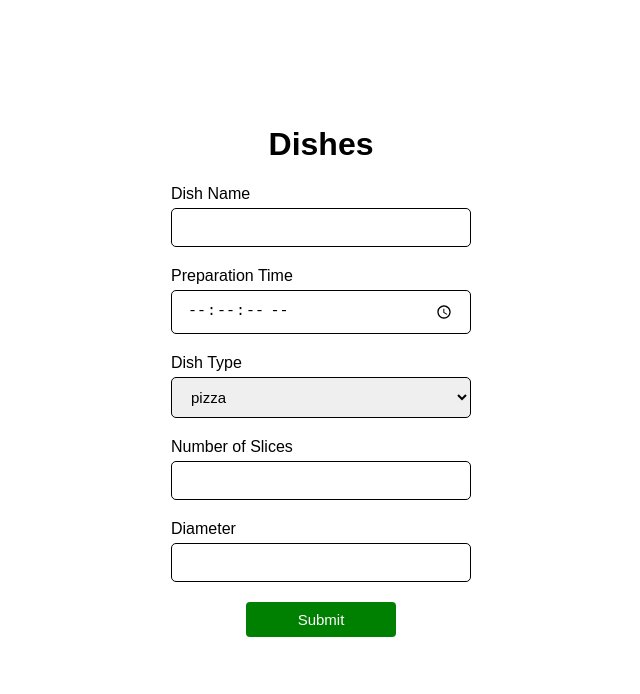
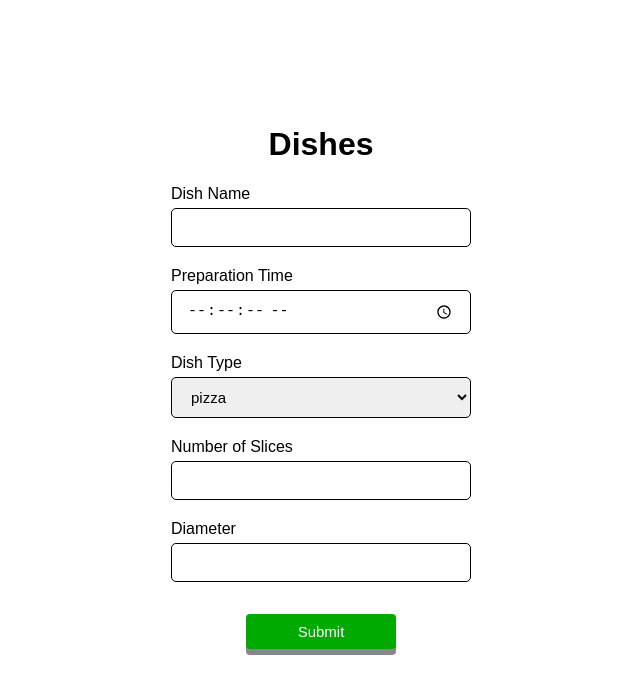
Before and after one commit to doniurek/dishes-form, a React (Vite) app: page / in a window 1280 px wide. Shown: the top 694 px of the page, without its empty margins (319-959 px from the left). Built offline with nearby package versions, Linux system fonts and the light colour scheme.

Commit message:
Improve style

```diff
--- a/src/App.jsx
+++ b/src/App.jsx
@@ -132,7 +132,9 @@ export default function App() {
               )
             }
 
-            <button type='submit'>Submit</button>
+            <div>
+              <button type='submit'>Submit</button>
+            </div>
           </Form>
         )}
       </Formik>
--- a/src/styles.css
+++ b/src/styles.css
@@ -34,10 +34,20 @@ body {
   padding: 5px 10px;
   height: 35px;
   border: 0;
-  background-color: green;
+  background-color: #0a0;
   color: white;
   border-radius: 4px;
   font-size: 15px;
   font-weight: 500;
   cursor: pointer;
+  box-shadow: 0 6px #888;
+  margin-top: 12px;
 }
+
+#container button:hover {background-color: green}
+
+#container button:active {
+  background-color: green;
+  box-shadow: 0 3px #888;
+  transform: translateY(4px);
+}
```
